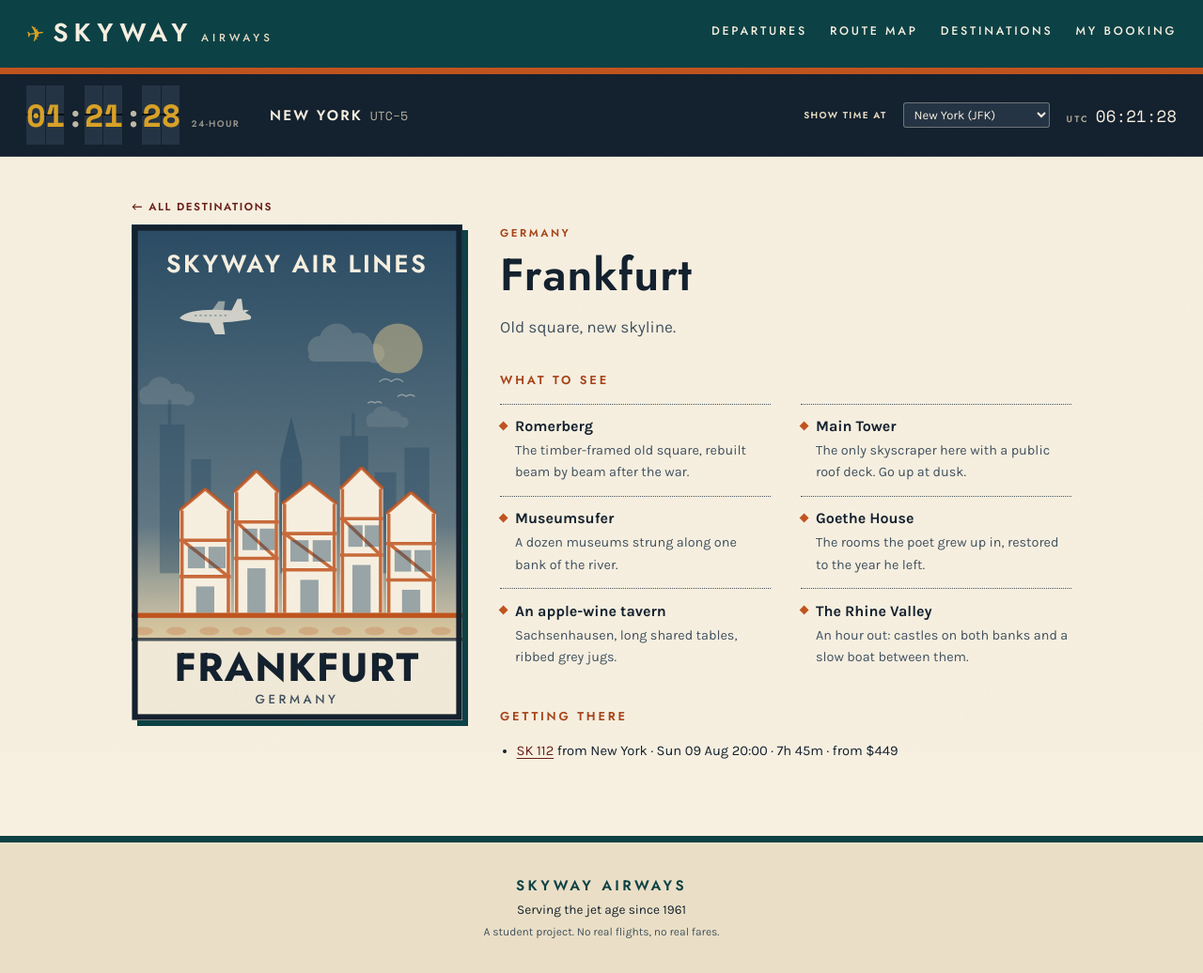
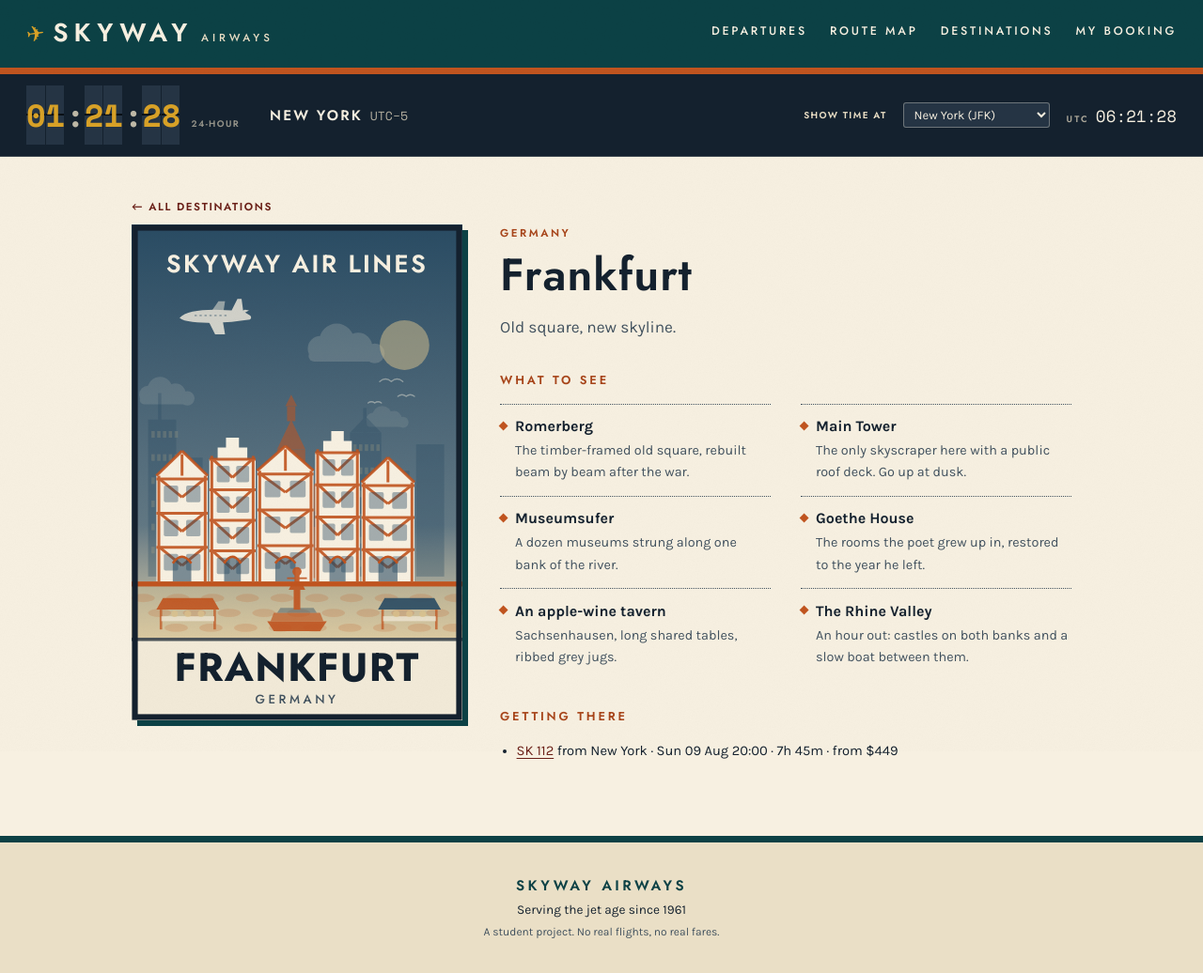
Before and after one commit to programredacted/skyway-airways, a Flask app: page /destinations/FRA in a window 1280 px wide. Shown: the whole page at 94% size. Run offline with Flask 3, Linux system fonts and the light colour scheme; data comes from the database, SQL or seed files in the repository.

Commit message:
Even aircraft on the map, visible on busy routes, and a rebuilt Frankfurt
Measuring found both problems were real. The aircraft on nearly-full routes
carried a 50 percent thicker outline than the rest, which is what made them
look bigger, and their fill managed only 3.54:1 against the sea where the
green ones manage 4.90:1 - so the busiest routes had the least visible
aircraft. Outline width is now uniform at 0.7 and the busy-route fill is a
lighter tint at 7.98:1. Confirmed the underlying geometry is identical: one
distinct path size across all 36 aircraft. The remaining spread in on-screen
boxes is only the bounding box of a rotated shape.

Frankfurt rebuilt with three planes of depth: banking towers palest at the
back, the red sandstone cathedral and its lantern tower in the middle, and
five timber-framed houses across the front - alternating pointed and stepped
gables, differing storey counts, St Andrew crosses between the rails, and
arched doorways cut into the street level. The square below now sits entirely
above the type band, with cobbles, the Fountain of Justice on its octagonal
basin, and two market stalls with produce on the table.

Verified: 35/35 unit, 9/9 aircraft, 29/29 posters and features, 19/19
filters, 20/20 panel, 53/53 booking QA.

Co-Authored-By: Claude Opus 5 (1M context) <noreply@anthropic.com>

```diff
--- a/static/css/retro.css
+++ b/static/css/retro.css
@@ -785,10 +785,12 @@ a:hover { color: var(--orange-dk); }
    from the middle of the map instead of growing it where it stands. */
 .arc__plane { pointer-events: none; }
 
+/* One stroke width for every state: a heavier outline on some routes made
+   those aircraft look bigger than the rest. */
 .arc__plane path {
   fill: #4f9a86;
   stroke: var(--board);
-  stroke-width: 0.6;
+  stroke-width: 0.7;
   stroke-linejoin: round;
   transform-box: fill-box;
   transform-origin: center;
@@ -796,7 +798,11 @@ a:hover { color: var(--orange-dk); }
 }
 
 .arc--filling .arc__plane path { fill: var(--gold); }
-.arc--full .arc__plane path { fill: var(--orange); stroke-width: 0.9; }
+
+/* Not --orange: at 3.5:1 against the sea the aircraft on the busiest routes
+   were the hardest to see. This tint clears 5:1 while still reading as the
+   warm end of the scale. */
+.arc--full .arc__plane path { fill: #f4a273; }
 
 .routemap__svg.is-focused .arc.is-dimmed .arc__plane { opacity: 0.18; }
 
--- a/templates/posters/fra.html
+++ b/templates/posters/fra.html
@@ -1,52 +1,128 @@
-{# Frankfurt — timber-framed houses in the old square, towers behind #}
-<circle cx="322" cy="150" r="30" fill="{{ gold }}" opacity="0.5"/>
+{# Frankfurt - the Romerberg: timber-framed gables around the square, the Dom
+   spire behind them, and the banking towers further back again. Three planes
+   of depth, which is what the square actually feels like. #}
+<circle cx="330" cy="146" r="30" fill="{{ gold }}" opacity="0.5"/>
 
-{# modern skyline, kept pale and distant #}
-<g fill="{{ sky }}" opacity="0.4">
-  <rect x="34" y="242" width="30" height="180"/>
-  <rect x="72" y="284" width="24" height="138"/>
-  <rect x="252" y="256" width="34" height="166"/>
-  <rect x="294" y="300" width="26" height="122"/>
-  <rect x="330" y="270" width="30" height="152"/>
-  <rect x="44" y="212" width="4" height="34"/>
-  <rect x="266" y="228" width="4" height="30"/>
+{# furthest back: the modern skyline, kept pale #}
+<g fill="{{ sky }}" opacity="0.32">
+  <rect x="20" y="236" width="34" height="190"/>
+  <rect x="60" y="282" width="26" height="144"/>
+  <rect x="264" y="252" width="38" height="174"/>
+  <rect x="308" y="298" width="28" height="128"/>
+  <rect x="344" y="266" width="34" height="160"/>
+  <rect x="32" y="204" width="4" height="34"/>
+  <rect x="280" y="222" width="4" height="32"/>
+  <path d="M264 252 L283 232 L302 252 Z"/>
 </g>
-{# cathedral spire #}
-<g fill="{{ sky }}" opacity="0.55">
-  <rect x="180" y="286" width="26" height="136"/>
-  <path d="M180 286 L193 232 L206 286 Z"/>
-</g>
-
-{# the row of gabled houses #}
-<g>
-  {% for x, w, h in [(58, 62, 150), (124, 54, 172), (182, 66, 158),
-                     (252, 52, 176), (308, 60, 146)] %}
-    {% set top = 470 - h %}
-    <path d="M{{ x }} 470 L{{ x }} {{ top + 26 }} L{{ x + w / 2 }} {{ top }}
-             L{{ x + w }} {{ top + 26 }} L{{ x + w }} 470 Z" fill="#f7f0e1"/>
-    {# timber framing: posts, rails and a cross brace #}
-    <g stroke="{{ warm }}" stroke-width="4" opacity="0.85">
-      <line x1="{{ x + 3 }}" y1="{{ top + 26 }}" x2="{{ x + 3 }}" y2="470"/>
-      <line x1="{{ x + w - 3 }}" y1="{{ top + 26 }}" x2="{{ x + w - 3 }}" y2="470"/>
-      <line x1="{{ x }}" y1="{{ top + 26 }}" x2="{{ x + w / 2 }}" y2="{{ top }}"/>
-      <line x1="{{ x + w / 2 }}" y1="{{ top }}" x2="{{ x + w }}" y2="{{ top + 26 }}"/>
-      <line x1="{{ x }}" y1="{{ top + 62 }}" x2="{{ x + w }}" y2="{{ top + 62 }}"/>
-      <line x1="{{ x }}" y1="{{ top + 106 }}" x2="{{ x + w }}" y2="{{ top + 106 }}"/>
-      <line x1="{{ x + 3 }}" y1="{{ top + 62 }}" x2="{{ x + w - 3 }}" y2="{{ top + 106 }}"/>
-    </g>
-    <g fill="{{ sky }}" opacity="0.45">
-      <rect x="{{ x + 10 }}" y="{{ top + 70 }}" width="{{ w / 3 }}" height="26"/>
-      <rect x="{{ x + w / 2 + 4 }}" y="{{ top + 70 }}" width="{{ w / 3 }}" height="26"/>
-      <rect x="{{ x + w / 2 - 11 }}" y="{{ top + 118 }}" width="22" height="{{ 470 - top - 118 }}"/>
-    </g>
+<g fill="{{ gold }}" opacity="0.18">
+  {% for i in range(30) %}
+    <rect x="{{ 24 + (i % 5) * 7 }}" y="{{ 250 + (i // 5) * 28 }}" width="4" height="8"/>
+  {% endfor %}
+  {% for i in range(30) %}
+    <rect x="{{ 268 + (i % 5) * 7 }}" y="{{ 266 + (i // 5) * 28 }}" width="4" height="8"/>
   {% endfor %}
 </g>
 
-<rect x="0" y="470" width="400" height="130" fill="{{ gold }}" opacity="0.35"/>
-<rect x="0" y="470" width="400" height="6" fill="{{ warm }}"/>
-{# cobbles #}
-<g fill="{{ warm }}" opacity="0.22">
+{# middle distance: the cathedral, red sandstone, with its lantern tower #}
+<g fill="{{ warm }}" opacity="0.55">
+  <rect x="176" y="272" width="34" height="156"/>
+  <path d="M176 272 L193 236 L210 272 Z"/>
+  <rect x="188" y="220" width="10" height="18"/>
+  <path d="M186 220 L193 206 L200 220 Z"/>
+  <rect x="212" y="326" width="30" height="102"/>
+  <path d="M212 326 L227 306 L242 326 Z"/>
+</g>
+<g fill="{{ sky }}" opacity="0.3">
+  <path d="M184 330 L184 306 Q193 296 202 306 L202 330 Z"/>
+  <path d="M220 366 L220 348 Q227 340 234 348 L234 366 Z"/>
+</g>
+
+{# the square itself: five houses, each with its own gable and storey count #}
+{% set houses = [(30, 62, 158, 3), (94, 56, 182, 4), (152, 68, 164, 3),
+                 (222, 54, 190, 4), (278, 64, 150, 3)] %}
+{% for x, w, h, floors in houses %}
+  {% set top = 432 - h %}
+  {# gable: alternating stepped and pointed, so the row is not a repeat #}
+  {% if loop.index0 % 2 == 0 %}
+    <path d="M{{ x }} 432 L{{ x }} {{ top + 30 }} L{{ x + w / 2 }} {{ top }}
+             L{{ x + w }} {{ top + 30 }} L{{ x + w }} 432 Z" fill="#f7f0e1"/>
+  {% else %}
+    <path d="M{{ x }} 432 L{{ x }} {{ top + 34 }}
+             L{{ x + w * 0.18 }} {{ top + 34 }} L{{ x + w * 0.18 }} {{ top + 20 }}
+             L{{ x + w * 0.36 }} {{ top + 20 }} L{{ x + w * 0.36 }} {{ top + 8 }}
+             L{{ x + w * 0.64 }} {{ top + 8 }} L{{ x + w * 0.64 }} {{ top + 20 }}
+             L{{ x + w * 0.82 }} {{ top + 20 }} L{{ x + w * 0.82 }} {{ top + 34 }}
+             L{{ x + w }} {{ top + 34 }} L{{ x + w }} 432 Z" fill="#f7f0e1"/>
+  {% endif %}
+
+  {# timber frame: posts, rails, and the St Andrew's crosses between them #}
+  <g stroke="{{ warm }}" stroke-width="3.4" opacity="0.9" fill="none">
+    <line x1="{{ x + 3 }}" y1="{{ top + 30 }}" x2="{{ x + 3 }}" y2="432"/>
+    <line x1="{{ x + w - 3 }}" y1="{{ top + 30 }}" x2="{{ x + w - 3 }}" y2="432"/>
+    {% if loop.index0 % 2 == 0 %}
+      <line x1="{{ x }}" y1="{{ top + 30 }}" x2="{{ x + w / 2 }}" y2="{{ top }}"/>
+      <line x1="{{ x + w / 2 }}" y1="{{ top }}" x2="{{ x + w }}" y2="{{ top + 30 }}"/>
+      <line x1="{{ x + w / 2 }}" y1="{{ top + 4 }}" x2="{{ x + w / 2 }}" y2="{{ top + 30 }}"/>
+    {% endif %}
+    {% for f in range(floors) %}
+      {% set fy = top + 34 + f * ((432 - top - 34) / floors) %}
+      <line x1="{{ x }}" y1="{{ fy }}" x2="{{ x + w }}" y2="{{ fy }}"/>
+      <line x1="{{ x + 4 }}" y1="{{ fy }}" x2="{{ x + w / 2 }}" y2="{{ fy + 22 }}"/>
+      <line x1="{{ x + w - 4 }}" y1="{{ fy }}" x2="{{ x + w / 2 }}" y2="{{ fy + 22 }}"/>
+    {% endfor %}
+  </g>
+
+  {# windows, and a shopfront under the arcade at street level #}
+  <g fill="{{ sky }}" opacity="0.4">
+    {% for f in range(floors) %}
+      {% set fy = top + 42 + f * ((432 - top - 34) / floors) %}
+      <rect x="{{ x + 9 }}" y="{{ fy }}" width="{{ w * 0.28 }}" height="20" rx="2"/>
+      <rect x="{{ x + w * 0.58 }}" y="{{ fy }}" width="{{ w * 0.28 }}" height="20" rx="2"/>
+    {% endfor %}
+  </g>
+  {# arched doorway at street level, cut dark into the facade #}
+  <path d="M{{ x + w * 0.32 }} 432 L{{ x + w * 0.32 }} 410
+           Q{{ x + w * 0.5 }} 394 {{ x + w * 0.68 }} 410 L{{ x + w * 0.68 }} 432 Z"
+        fill="{{ sky }}" opacity="0.6"/>
+  <path d="M{{ x + w * 0.32 }} 410 Q{{ x + w * 0.5 }} 394 {{ x + w * 0.68 }} 410"
+        fill="none" stroke="{{ warm }}" stroke-width="3"/>
+{% endfor %}
+
+{# The square, all of it above the type band: cobbles, the Fountain of
+   Justice on its step, and two market stalls under striped awnings. #}
+<rect x="0" y="432" width="400" height="168" fill="{{ gold }}" opacity="0.34"/>
+<rect x="0" y="432" width="400" height="6" fill="{{ warm }}"/>
+<g fill="{{ warm }}" opacity="0.18">
   {% for i in range(30) %}
-    <ellipse cx="{{ 14 + (i % 10) * 40 + (i // 10) * 14 }}" cy="{{ 492 + (i // 10) * 22 }}" rx="12" ry="5"/>
+    <ellipse cx="{{ 14 + (i % 10) * 42 + (i // 10) * 20 }}" cy="{{ 452 + (i // 10) * 18 }}"
+             rx="14" ry="5"/>
   {% endfor %}
 </g>
+{# Fountain of Justice: octagonal basin, stepped plinth, slender column, and
+   the figure on top holding her scales. #}
+<g opacity="0.9">
+  <path d="M172 492 L228 492 L236 480 L164 480 Z" fill="{{ warm }}"/>
+  <path d="M168 480 L232 480 L228 470 L172 470 Z" fill="{{ warm }}" opacity="0.75"/>
+  <path d="M176 470 L224 470 L220 464 L180 464 Z" fill="{{ sky }}" opacity="0.45"/>
+  <rect x="196" y="440" width="8" height="26" fill="{{ warm }}"/>
+  <path d="M190 442 L210 442 L206 434 L194 434 Z" fill="{{ warm }}"/>
+  <rect x="197" y="424" width="6" height="12" fill="{{ warm }}"/>
+  <circle cx="200" cy="420" r="5.5" fill="{{ warm }}"/>
+  <line x1="188" y1="428" x2="212" y2="428" stroke="{{ warm }}" stroke-width="2"/>
+</g>
+
+{# market stalls: a striped canopy on poles, with a table under it #}
+{% for x, colour in [(30, warm), (298, sky)] %}
+  <g opacity="0.9">
+    <path d="M{{ x }} 466 L{{ x + 76 }} 466 L{{ x + 68 }} 452 L{{ x + 8 }} 452 Z"
+          fill="{{ colour }}"/>
+    <rect x="{{ x + 4 }}" y="466" width="3" height="24" fill="{{ warm }}" opacity="0.8"/>
+    <rect x="{{ x + 69 }}" y="466" width="3" height="24" fill="{{ warm }}" opacity="0.8"/>
+    <rect x="{{ x + 6 }}" y="474" width="64" height="6" fill="#f7f0e1" opacity="0.7"/>
+    <g fill="{{ gold }}" opacity="0.8">
+      <circle cx="{{ x + 22 }}" cy="471" r="4"/>
+      <circle cx="{{ x + 38 }}" cy="471" r="4"/>
+      <circle cx="{{ x + 54 }}" cy="471" r="4"/>
+    </g>
+  </g>
+{% endfor %}
```
Also changed, not shown: 10 other files.
